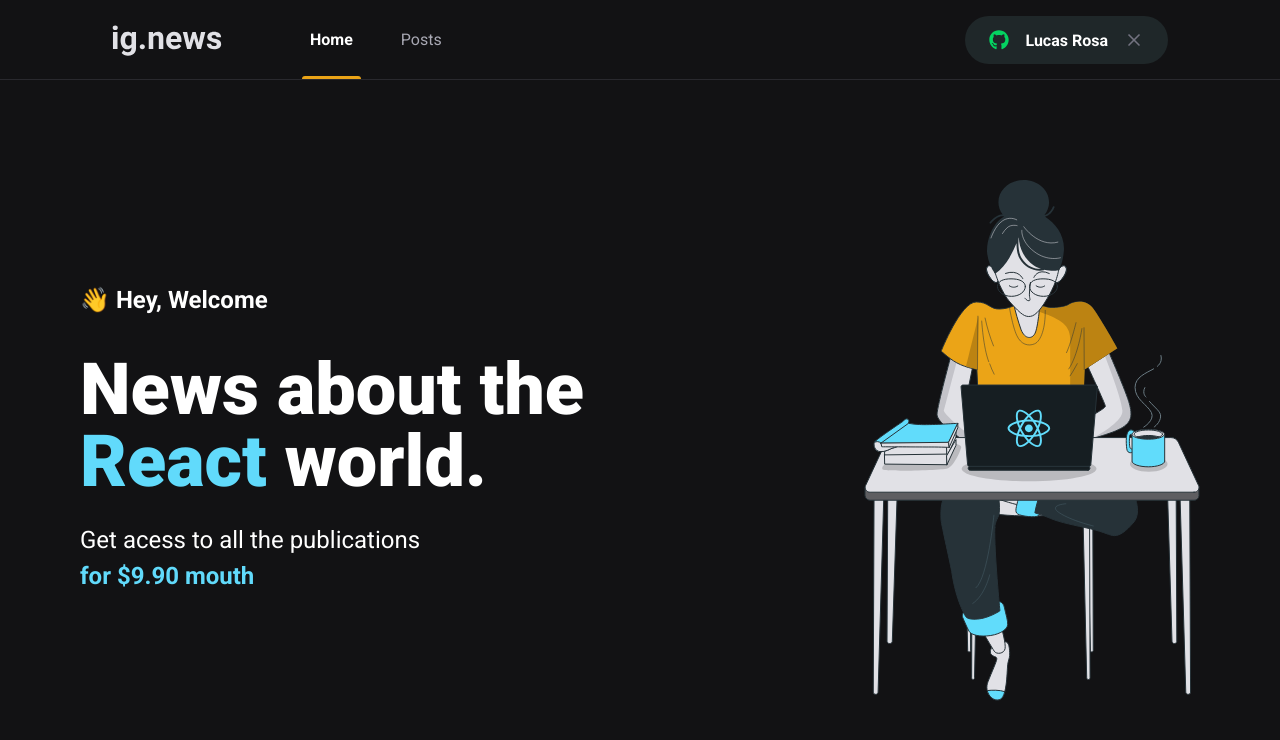
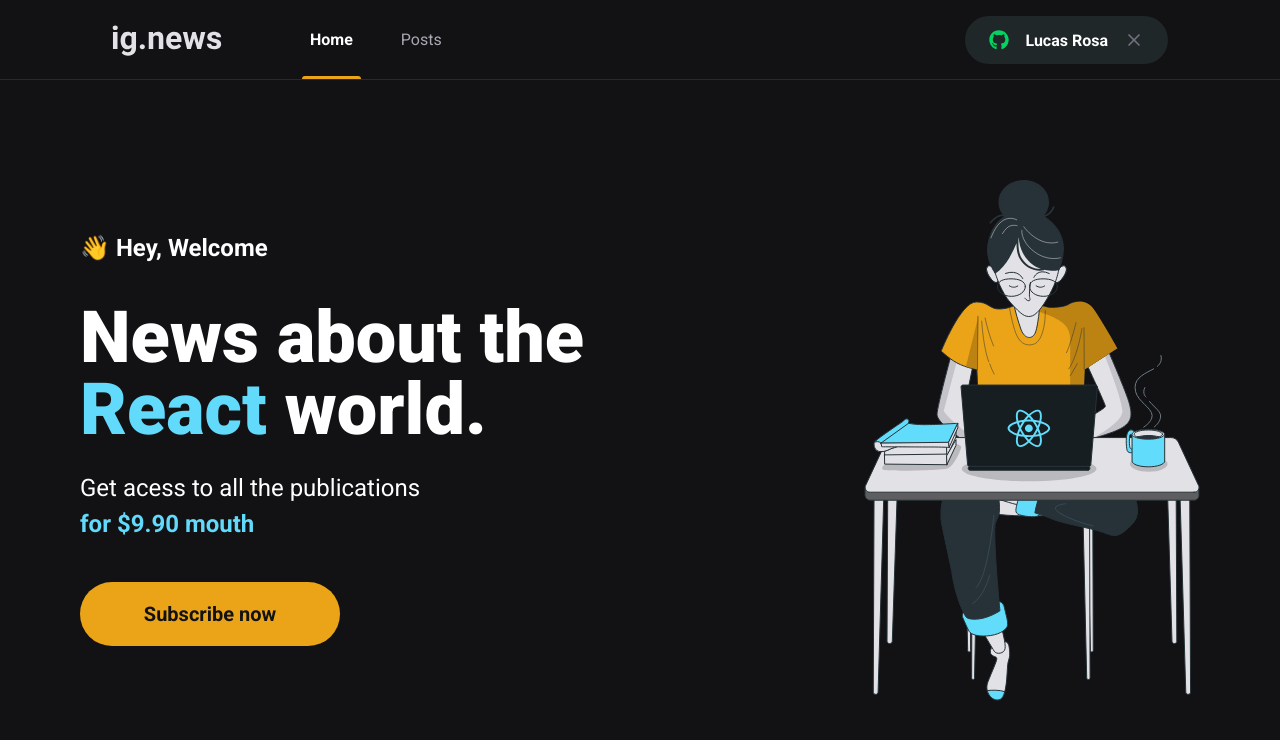
Before and after one commit to Bluniz/ignews, a Next.js app: page / in a window 1280 px wide. Shown: the top 740 px of the page. Built offline with nearby package versions, Linux system fonts and the light colour scheme.

Commit message:
Add SubscribeButton

```diff
--- /dev/null
+++ b/src/components/SubscribeButton/index.tsx
@@ -0,0 +1,9 @@
+import styles from "./styles.module.scss";
+
+export function SubscribeButton() {
+  return (
+    <button type="button" className={styles.subscribeButton}>
+      Subscribe now
+    </button>
+  );
+}
--- /dev/null
+++ b/src/components/SubscribeButton/styles.module.scss
@@ -0,0 +1,20 @@
+.subscribeButton {
+  height: 4rem;
+  width: 260px;
+  border: 0;
+  border-radius: 2rem;
+  background: var(--yellow-500);
+  color: var(--gray-900);
+  font-size: 1.25rem;
+  font-weight: bold;
+
+  display: flex;
+  align-items: center;
+  justify-content: center;
+
+  transition: filter 0.2s;
+
+  &:hover {
+    filter: brightness(0.8);
+  }
+}
--- a/src/pages/home.module.scss
+++ b/src/pages/home.module.scss
@@ -39,4 +39,8 @@
       font-weight: bold;
     }
   }
+
+  button {
+    margin-top: 2.5rem;
+  }
 }
--- a/src/pages/index.tsx
+++ b/src/pages/index.tsx
@@ -1,4 +1,5 @@
 import Head from "next/head";
+import { SubscribeButton } from "../components/SubscribeButton";
 import styles from "./home.module.scss";
 
 export default function Home() {
@@ -18,6 +19,7 @@
             Get acess to all the publications <br />
             <span>for $9.90 mouth</span>
           </p>
+          <SubscribeButton />
         </section>
         <img src="/images/avatar.svg" alt="Girl coding" />
       </main>
```
